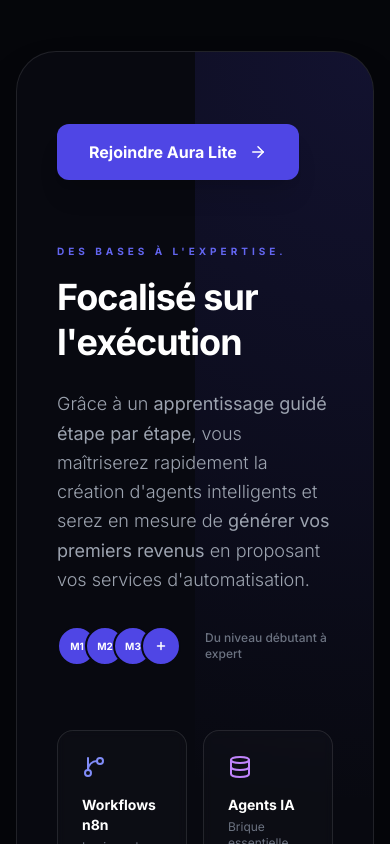
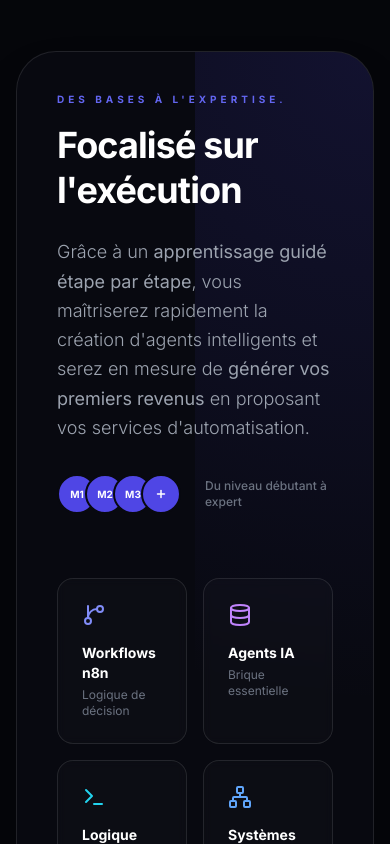
Before and after one commit to outilnoeporchiercizairepro/aura-lite, a React (Vite) app: page / in a window 390 px wide. Shown: the part 1260-2104 px from the top of the page. Built offline with nearby package versions, Linux system fonts and the light colour scheme.

Commit message:
Updated App.tsx

```diff
--- a/App.tsx
+++ b/App.tsx
@@ -178,13 +178,6 @@ function LandingPage() {
             <a href="#agents" className="hover:text-white transition-colors">Agents</a>
             <a href="#pricing" className="hover:text-white transition-colors">Tarif</a>
           </div>
-          <button
-            onClick={handleCheckout}
-            disabled={isCheckoutLoading}
-            className="hidden md:block px-6 py-2.5 rounded-full bg-indigo-600 text-white text-xs font-bold uppercase tracking-widest hover:bg-indigo-500 transition-all shadow-lg disabled:opacity-50 disabled:cursor-not-allowed"
-          >
-            {isCheckoutLoading ? 'Chargement...' : 'Rejoindre'}
-          </button>
         </div>
       </nav>
 
@@ -294,23 +287,6 @@ function LandingPage() {
                 <div className="text-xs text-gray-500 font-medium">Du niveau débutant à expert</div>
               </div>
             </div>
-            <motion.div
-              initial={{ opacity: 0, y: 20 }}
-              whileInView={{ opacity: 1, y: 0 }}
-              viewport={{ once: true }}
-              transition={{ duration: 0.6, delay: 0.3 }}
-              className="mt-8"
-            >
-              <motion.button
-                onClick={handleCheckout}
-                disabled={isCheckoutLoading}
-                whileHover={{ scale: 1.02 }}
-                whileTap={{ scale: 0.98 }}
-                className="px-8 py-4 rounded-xl bg-indigo-600 text-white font-bold transition-all shadow-xl hover:bg-indigo-500 disabled:opacity-50 disabled:cursor-not-allowed flex items-center gap-3"
-              >
-                {isCheckoutLoading ? 'Chargement...' : 'Rejoindre Aura Lite'} <ArrowRight size={18} />
-              </motion.button>
-            </motion.div>
           </div>
         </div>
       </section>
@@ -407,24 +383,6 @@ function LandingPage() {
             </motion.div>
           ))}
         </div>
-
-        <motion.div
-          initial={{ opacity: 0, y: 20 }}
-          whileInView={{ opacity: 1, y: 0 }}
-          viewport={{ once: true }}
-          transition={{ duration: 0.6, delay: 0.4 }}
-          className="flex justify-center mt-12"
-        >
-          <motion.button
-            onClick={handleCheckout}
-            disabled={isCheckoutLoading}
-            whileHover={{ scale: 1.02 }}
-            whileTap={{ scale: 0.98 }}
-            className="px-10 py-5 rounded-xl bg-indigo-600 text-white font-bold text-lg transition-all shadow-xl hover:bg-indigo-500 disabled:opacity-50 disabled:cursor-not-allowed flex items-center gap-3"
-          >
-            {isCheckoutLoading ? 'Chargement...' : 'Rejoindre Aura Lite'} <ArrowRight size={20} />
-          </motion.button>
-        </motion.div>
       </section>
 
       {/* Roadmap Section */}
@@ -514,24 +472,6 @@ function LandingPage() {
             </motion.div>
           ))}
         </div>
-
-        <motion.div
-          initial={{ opacity: 0, y: 20 }}
-          whileInView={{ opacity: 1, y: 0 }}
-          viewport={{ once: true }}
-          transition={{ duration: 0.6, delay: 0.4 }}
-          className="flex justify-center mt-12"
-        >
-          <motion.button
-            onClick={handleCheckout}
-            disabled={isCheckoutLoading}
-            whileHover={{ scale: 1.02 }}
-            whileTap={{ scale: 0.98 }}
-            className="px-10 py-5 rounded-xl bg-indigo-600 text-white font-bold text-lg transition-all shadow-xl hover:bg-indigo-500 disabled:opacity-50 disabled:cursor-not-allowed flex items-center gap-3"
-          >
-            {isCheckoutLoading ? 'Chargement...' : 'Rejoindre Aura Lite'} <ArrowRight size={20} />
-          </motion.button>
-        </motion.div>
       </section>
 
       {/* Ce que tu obtiens */}
@@ -579,24 +519,6 @@ function LandingPage() {
             ))}
           </div>
         </div>
-
-        <motion.div
-          initial={{ opacity: 0, y: 20 }}
-          whileInView={{ opacity: 1, y: 0 }}
-          viewport={{ once: true }}
-          transition={{ duration: 0.6, delay: 0.5 }}
-          className="flex justify-center mt-16"
-        >
-          <motion.button
-            onClick={handleCheckout}
-            disabled={isCheckoutLoading}
-            whileHover={{ scale: 1.02 }}
-            whileTap={{ scale: 0.98 }}
-            className="px-10 py-5 rounded-xl bg-indigo-600 text-white font-bold text-lg transition-all shadow-xl hover:bg-indigo-500 disabled:opacity-50 disabled:cursor-not-allowed flex items-center gap-3"
-          >
-            {isCheckoutLoading ? 'Chargement...' : 'Rejoindre Aura Lite'} <ArrowRight size={20} />
-          </motion.button>
-        </motion.div>
       </section>
 
       {/* Pricing */}
```
